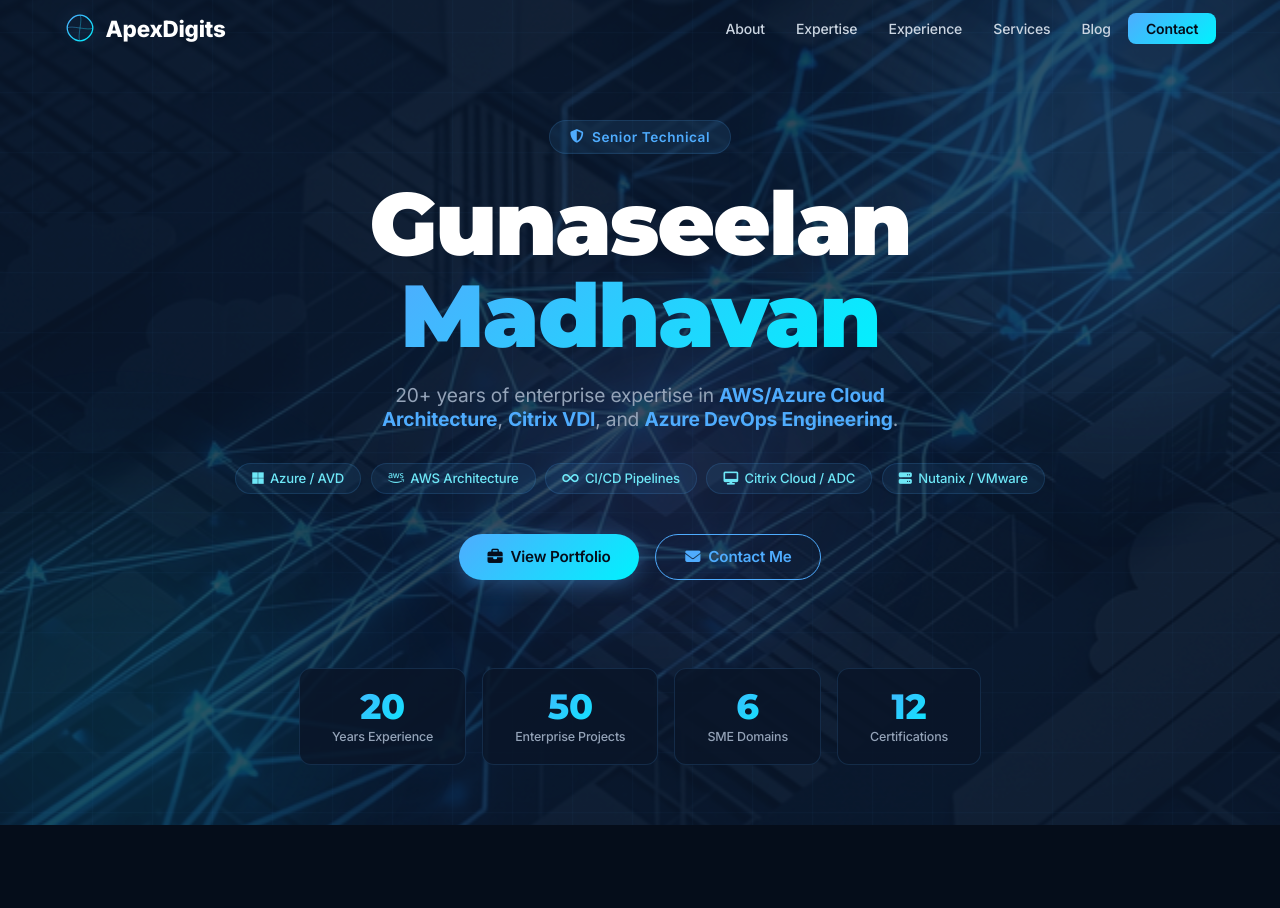
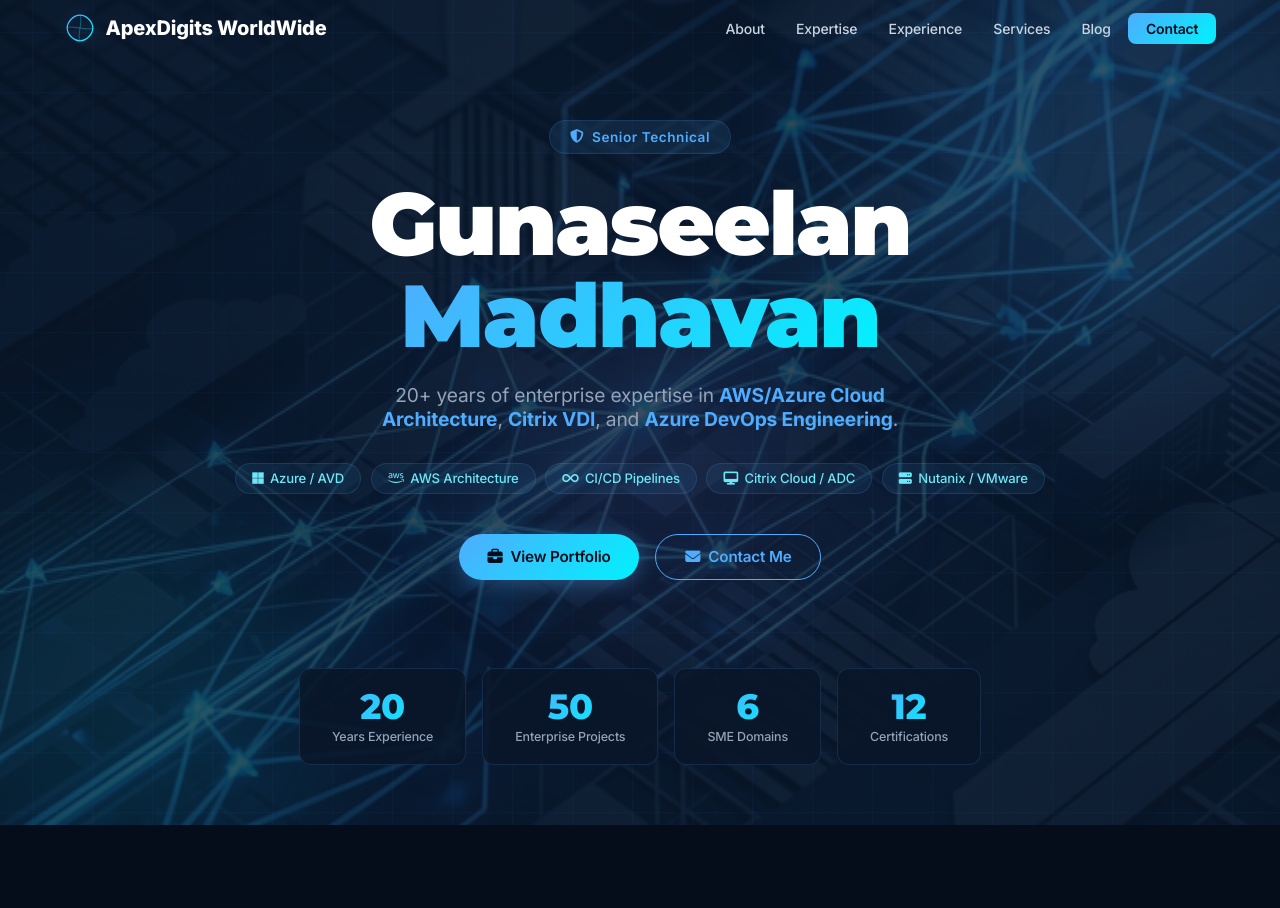
Before and after one commit to APDSADMIN/apexdigits-website, a plain HTML site: page index.html in a window 1280 px wide. Shown: the top 908 px of the page. Drawn offline with Linux system fonts and the light colour scheme.

Commit message:
Update brand name to ApexDigits WorldWide across all pages

```diff
--- a/index.html
+++ b/index.html
@@ -45,7 +45,7 @@
             </defs>
           </svg>
         </div>
-        <span class="logo-text">ApexDigits</span>
+        <span class="logo-text">ApexDigits WorldWide</span>
       </a>
       <ul class="nav-links" id="navLinks">
         <li><a href="about.html" class="nav-link">About</a></li>
--- a/styles.css
+++ b/styles.css
@@ -176,7 +176,7 @@
 .logo-text {
   font-family: var(--font-accent);
   font-weight: 800;
-  font-size: 1.4rem;
+  font-size: 1.25rem;
   letter-spacing: -0.01em;
   color: var(--white);
 }
```
Also changed, not shown: about.html (+1 -1 lines), blog.html (+2 -2 lines), contact.html (+1 -1 lines), experience.html (+1 -1 lines), expertise.html (+2 -2 lines), services.html (+1 -1 lines).
